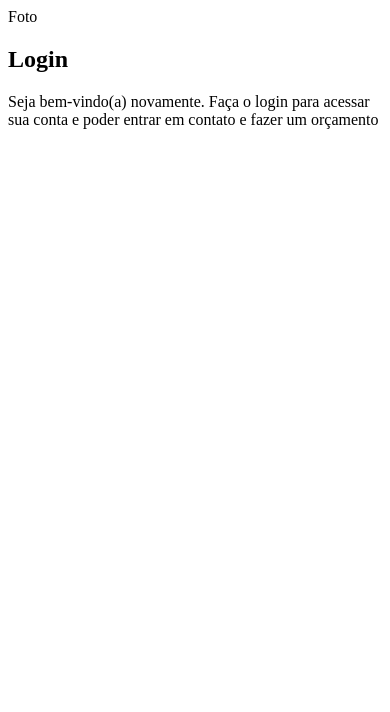
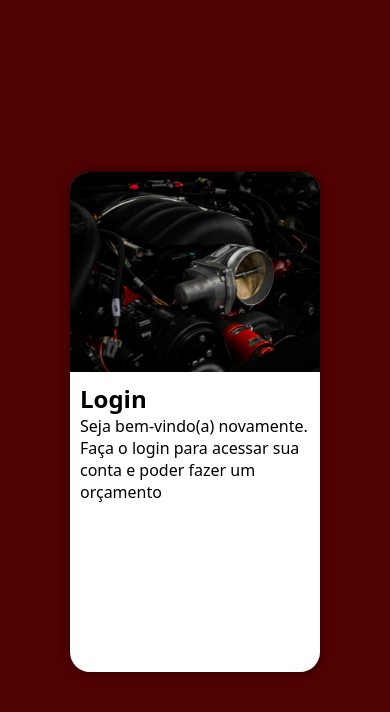
Before and after one commit to eduard0oliveira/projeto-login, a plain HTML site: page index.html in a window 390 px wide. Drawn offline with Linux system fonts and the light colour scheme.

Commit message:
Versão mobile first da tela de login

```diff
--- a/estilos/style.css
+++ b/estilos/style.css
@@ -6,3 +6,49 @@
     Laranja: #FA4300
     Cinsa: #38312F
 */
+
+* {
+    font-family: system-ui, -apple-system, BlinkMacSystemFont, 'Segoe UI', Roboto, Oxygen, Ubuntu, Cantarell, 'Open Sans', 'Helvetica Neue', sans-serif;
+    padding: 0px;
+    margin: 0px;
+    box-sizing: border-box;
+}
+
+body, html {
+    background-color: #500102;
+    height: 100vh;
+    width: 100vw;
+}
+
+main {
+    position: relative;
+    height: 100vh;
+    width: 100vw;
+}
+
+section#login {
+    position: absolute;
+    top: 50%;
+    left: 50%;
+    transform: translate(-50%, -50%);
+    overflow: hidden;
+
+    background-color: white;
+    width: 250px;
+    height: 500px;
+    border-radius: 20px;
+    box-shadow: 0px 0px 10px rgba(0, 0, 0, 0.498);
+}
+
+section#login > div#imagem {
+    display: block;
+    background: #030303 url(../imagens/motor.jpg) no-repeat;
+    background-size: cover;
+    background-position: left center;
+    height: 200px;
+}
+
+section#login > div#formulario {
+    display: block;
+    padding: 10px;
+}
--- a/index.html
+++ b/index.html
@@ -9,12 +9,12 @@
 <body>
     <main>
         <section id="login">
-            <div id="imagen">
-                Foto
+            <div id="imagem">
+
             </div>
             <div id="formulario">
                 <h1>Login</h1>
-                <p>Seja bem-vindo(a) novamente. Faça o login para acessar sua conta e poder entrar em contato e fazer um orçamento</p>
+                <p>Seja bem-vindo(a) novamente. Faça o login para acessar sua conta e poder fazer um orçamento</p>
                 <form action="login.php" method="post">
 
                 </form>
```
